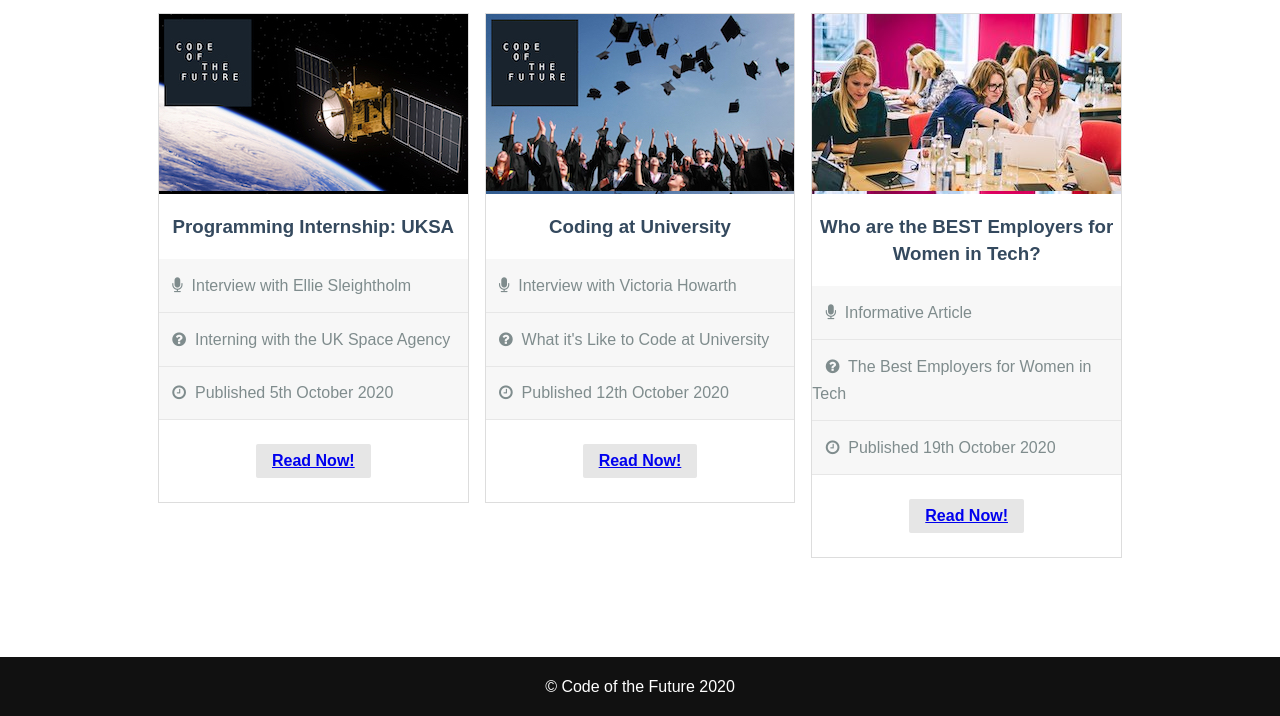
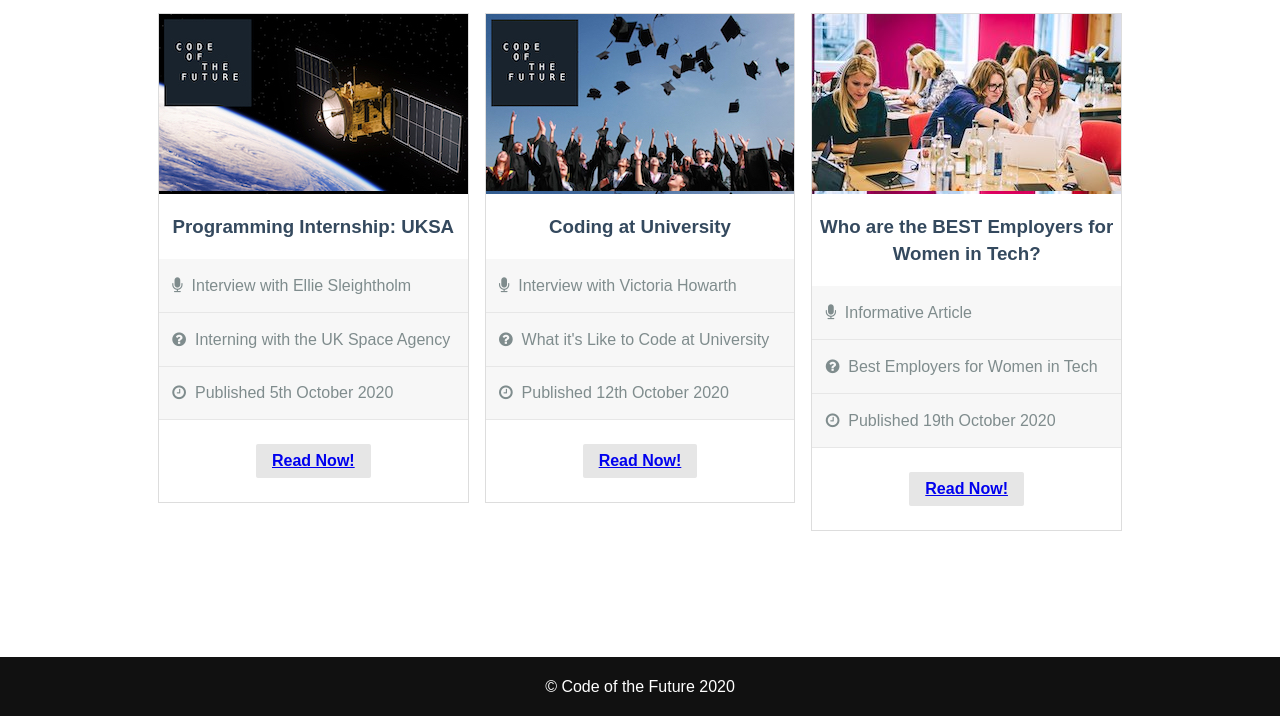
Before and after one commit to cotf123/website, a plain HTML site: page articles.html in a window 1280 px wide. Shown: the part 84-800 px from the top of the page. Drawn offline with nearby package versions, Linux system fonts and the light colour scheme.

Commit message:
Update articles.html

```diff
--- a/articles.html
+++ b/articles.html
@@ -94,7 +94,7 @@
                         <p>Who are the BEST Employers for Women in Tech?</p></h3>
                     <ul class="pricing-table-list">
                         <li>&nbsp; &nbsp;<i class="fa fa-microphone"></i>&nbsp; Informative Article</li>
-                        <li>&nbsp; &nbsp;<i class="fa fa-question-circle"></i>&nbsp; The Best Employers for Women in Tech</li>
+                        <li>&nbsp; &nbsp;<i class="fa fa-question-circle"></i>&nbsp; Best Employers for Women in Tech</li>
                         <li>&nbsp; &nbsp;<i class="fa fa-clock-o"></i>&nbsp; Published 19th October 2020</li>
                     </ul>
 
```
